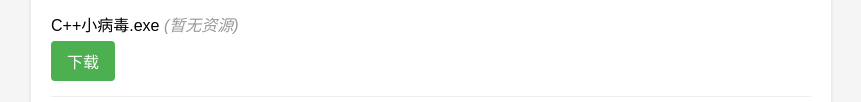
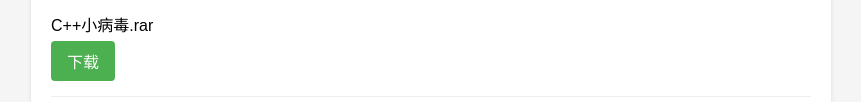
Before and after one commit to TrueXmn/Mund, a plain HTML site: page index.html in a window 1280 px wide. Shown: the part 967-1069 px from the top of the page, without its empty margins (209-1070 px from the left). Drawn offline with Linux system fonts and the light colour scheme.

Commit message:
Update index.html

```diff
--- a/index.html
+++ b/index.html
@@ -79,8 +79,8 @@
         </div>
 
         <div class="game-item">
-            <div>C++小病毒.exe <span class="no-resource">(暂无资源)</span></div>
-            <a href="/Mund/C++.rar" download="C++小病毒.exe" class="download-btn">下载</a>
+            <div>C++小病毒.rar <span class="no-resource"></span></div>
+            <a href="/Mund/C++.rar" download="C++小病毒.rar" class="download-btn">下载</a>
         </div>
 
 
```
